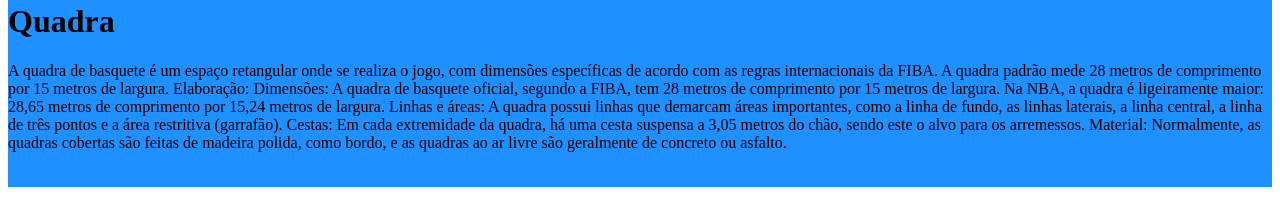
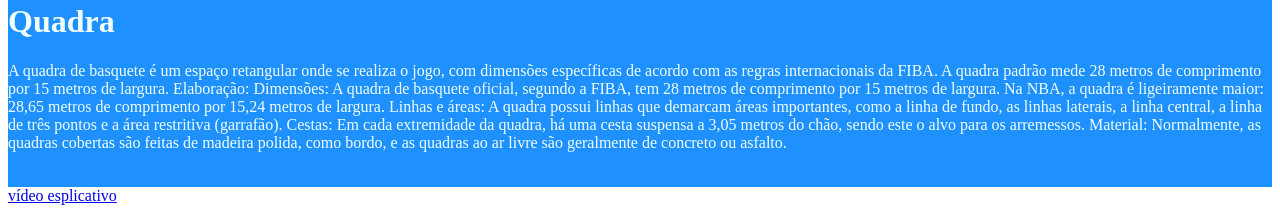
Before and after one commit to arthurzin04810/terceirosite, a plain HTML site: page index.html in a window 1280 px wide. Shown: the part 1746-1959 px from the top of the page. Drawn offline with Linux system fonts and the light colour scheme; a script that the page names is missing.

Commit message:
Add files via upload

```diff
--- a/index.html
+++ b/index.html
@@ -57,13 +57,8 @@ Cestas:
 Em cada extremidade da quadra, há uma cesta suspensa a 3,05 metros do chão, sendo este o alvo para os arremessos.
 Material:
 Normalmente, as quadras cobertas são feitas de madeira polida, como bordo, e as quadras ao ar livre são geralmente de concreto ou asfalto. </p>
-
-
-
     </main>
-    <footer>
-
-    </footer>
+    <footer> <a href="https://www.youtube.com/watch?v=nHVjU6tG3Ks">vídeo esplicativo</a> </footer>
 
 </body>
 </html>
--- a/style.css
+++ b/style.css
@@ -5,4 +5,6 @@ main{
     background-color: dodgerblue;
 
     height: 1600px;
+
+    color: azure;
 }
```
